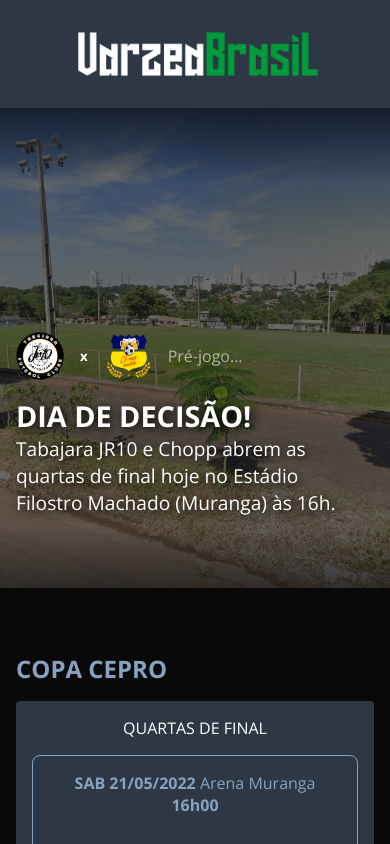
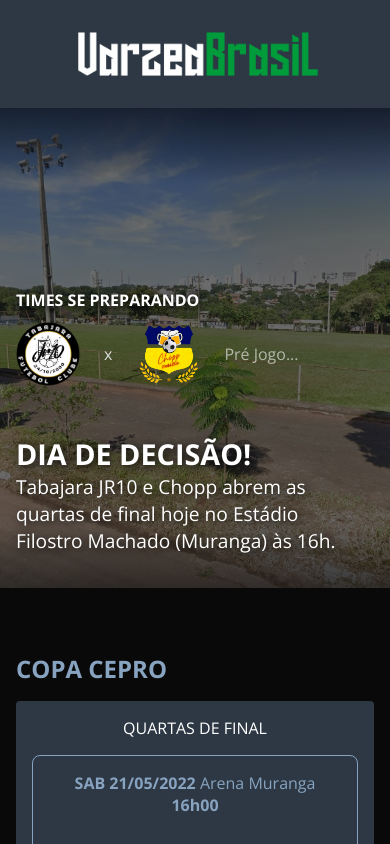
Before and after one commit to edgaregidio/varzeabrasil-app, a React (Vite) app in the folder web/: page / in a window 390 px wide. Shown: the top 844 px of the page. Built offline with nearby package versions, Linux system fonts and the light colour scheme.

Commit message:
att news and gunners

```diff
--- a/web/src/components/GunnersMain/index.jsx
+++ b/web/src/components/GunnersMain/index.jsx
@@ -2,9 +2,8 @@
 
 import Shield from '../../assets/shield.png'
 import Tabajara from '../../assets/tabajara.png'
-import Folia from '../../assets/folia.png'
-import VilaNova from '../../assets/gvilanova.png'
 import Avatar from '../../assets/avatar.png'
+import AndreTeodoro from '../../assets/players/andreteodoro.jpeg'
 
 import './styles.css'
 
@@ -23,7 +22,7 @@
     function: 'Atacante',
     goals: 8,
     photo: Shield,
-    avatar: Avatar
+    avatar: AndreTeodoro
   },
   {
     id: 3,
@@ -53,7 +52,7 @@
     id: 6,
     name: 'Flávio Gabriel ',
     function: 'Atacante',
-    goals: 4,
+    goals: 7,
     photo: Tabajara,
     avatar:
       'https://www.ogol.com.br/img/jogadores/63/702263_med__20200914231928_flavio_gabriel.jpg'
@@ -87,6 +86,14 @@
     name: 'Arthur Alcântara',
     function: 'Atacante',
     goals: 4,
+    photo: Shield,
+    avatar: Avatar
+  },
+  {
+    id: 6,
+    name: 'Rafael Cedro',
+    function: 'Atacante',
+    goals: 6,
     photo: Shield,
     avatar: Avatar
   }
--- a/web/src/pages/Main/index.jsx
+++ b/web/src/pages/Main/index.jsx
@@ -17,11 +17,15 @@
         <Nav />
         <section className="news">
           <div className="card-news">
+            <span className="game-time">Times se preparando</span>
             <div className="row--pre-game">
               <img src={Tabajara} alt="Tabajara" />
-              <h5>x</h5>
+              <h5 className="scoreboard-x">
+                <span className="scoreboard"></span>x
+                <span className="scoreboard"></span>
+              </h5>
               <img src={Chopp} alt="Chopp" />
-              <h4 className="textFlashes">Pré-jogo...</h4>
+              <h4 className="textFlashes">Pré Jogo...</h4>
             </div>
             <h1>Dia de decisão!</h1>
             <p>
--- a/web/src/pages/Main/styles.css
+++ b/web/src/pages/Main/styles.css
@@ -42,6 +42,20 @@
   background-size: cover;
 }
 
+.news .card-news .game-time {
+  position: relative;
+  text-transform: uppercase;
+  display: flex;
+  align-items: center;
+  font-size: 1rem;
+  font-weight: 700;
+  width: auto;
+  left: 4rem;
+  top: 11.5rem;
+  text-shadow: 2px 2px 10px #000;
+  z-index: 3;
+}
+
 .news .card-news .row--pre-game {
   position: relative;
   display: flex;
@@ -56,12 +70,27 @@
 .news .card-news .row--pre-game img {
   width: 3rem;
   height: 3rem;
-  margin-right: 1rem;
+  margin-right: 0.5rem;
   text-shadow: 2px 2px 10px #000;
 }
 
 .news .card-news .row--pre-game h5 + img {
-  margin-left: 1rem;
+  margin-left: 0.5rem;
+}
+
+.news .card-news .row--pre-game .scoreboard-x {
+  /* font-size: 2rem; */
+  /* margin: 0.5rem; */
+  display: flex;
+  align-items: center;
+  color: gainsboro;
+  font-weight: 300;
+}
+.news .card-news .row--pre-game .scoreboard {
+  font-size: 1.8rem;
+  margin: 0.5rem;
+  color: white;
+  font-weight: 500;
 }
 
 @keyframes flashesFlashes {
@@ -129,6 +158,7 @@
 
 .news .card-news .row--pre-game .textFlashes {
   font-weight: 300;
+  margin-left: 1rem;
   animation: flashesFlashes 14s infinite;
 }
 
@@ -259,9 +289,26 @@
     margin-top: 0;
   }
 
+  .news .card-news .game-time {
+    left: 1rem;
+    top: 11.3rem;
+  }
+
   .news .card-news .row--pre-game {
     left: 1rem;
-    top: 14rem;
+    top: 12rem;
+  }
+
+  .news .card-news .row--pre-game img {
+    width: 4rem;
+    height: 4rem;
+  }
+
+  .news .card-news .row--pre-game .scoreboard-x {
+    font-size: 1rem;
+  }
+  .news .card-news .row--pre-game .scoreboard {
+    font-size: 2.2rem;
   }
 
   .news .card-news p,
```
Also changed, not shown: web/src/assets/players/andreteodoro.jpeg (added).
